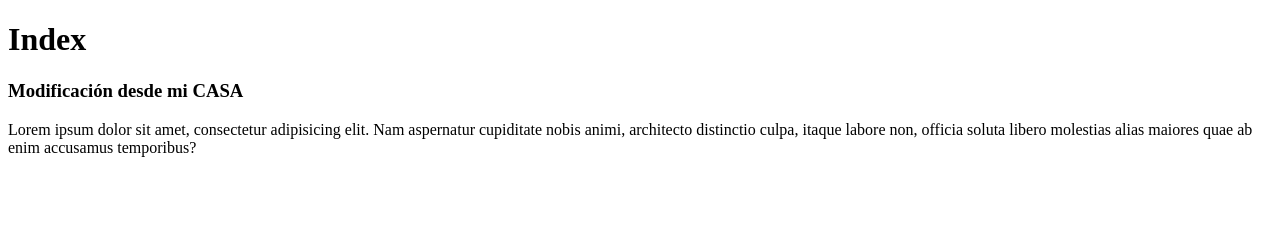
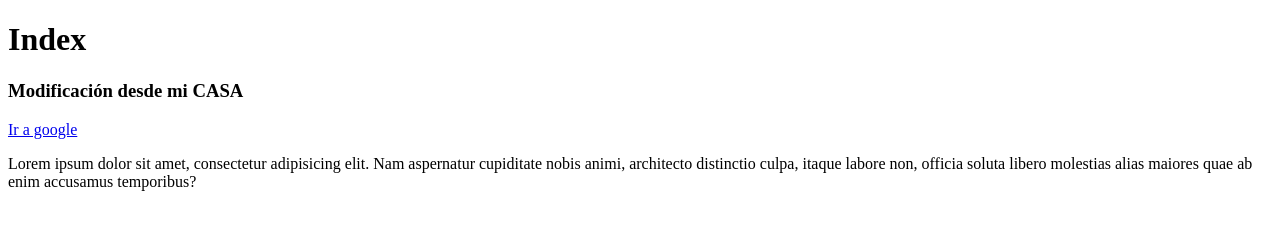
Before and after one commit to javi-dh/probando-git, a plain HTML site: page index.html in a window 1280 px wide. Drawn offline with Linux system fonts and the light colour scheme.

Commit message:
hice modificacion en index agregué enlace

```diff
--- a/index.html
+++ b/index.html
@@ -7,6 +7,7 @@
 	<body>
 		<h1>Index</h1>
 		<h3>Modificación desde mi CASA</h3>
+		<a href="http://google.com">Ir a google</a>
 		<p>Lorem ipsum dolor sit amet, consectetur adipisicing elit. Nam aspernatur cupiditate nobis animi, architecto distinctio culpa, itaque labore non, officia soluta libero molestias alias maiores quae ab enim accusamus temporibus?</p>
 	</body>
 </html>
```
